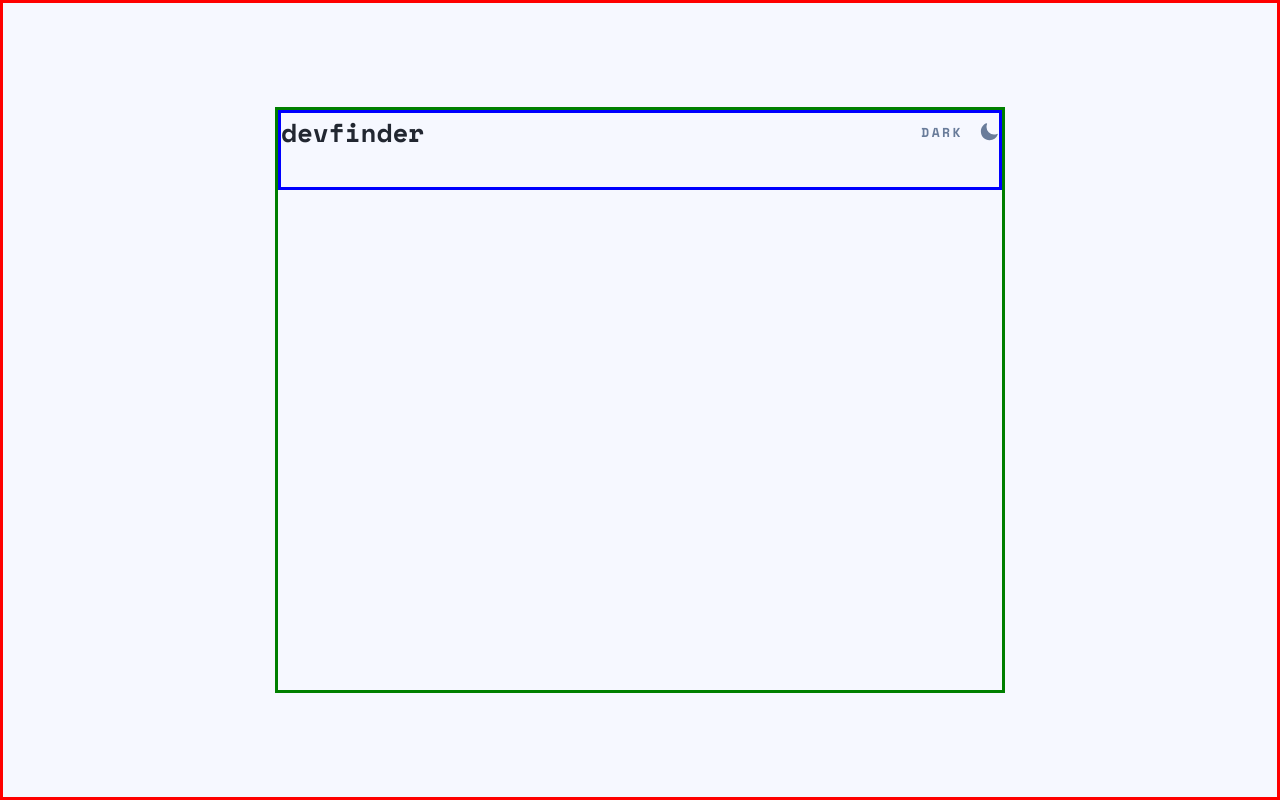
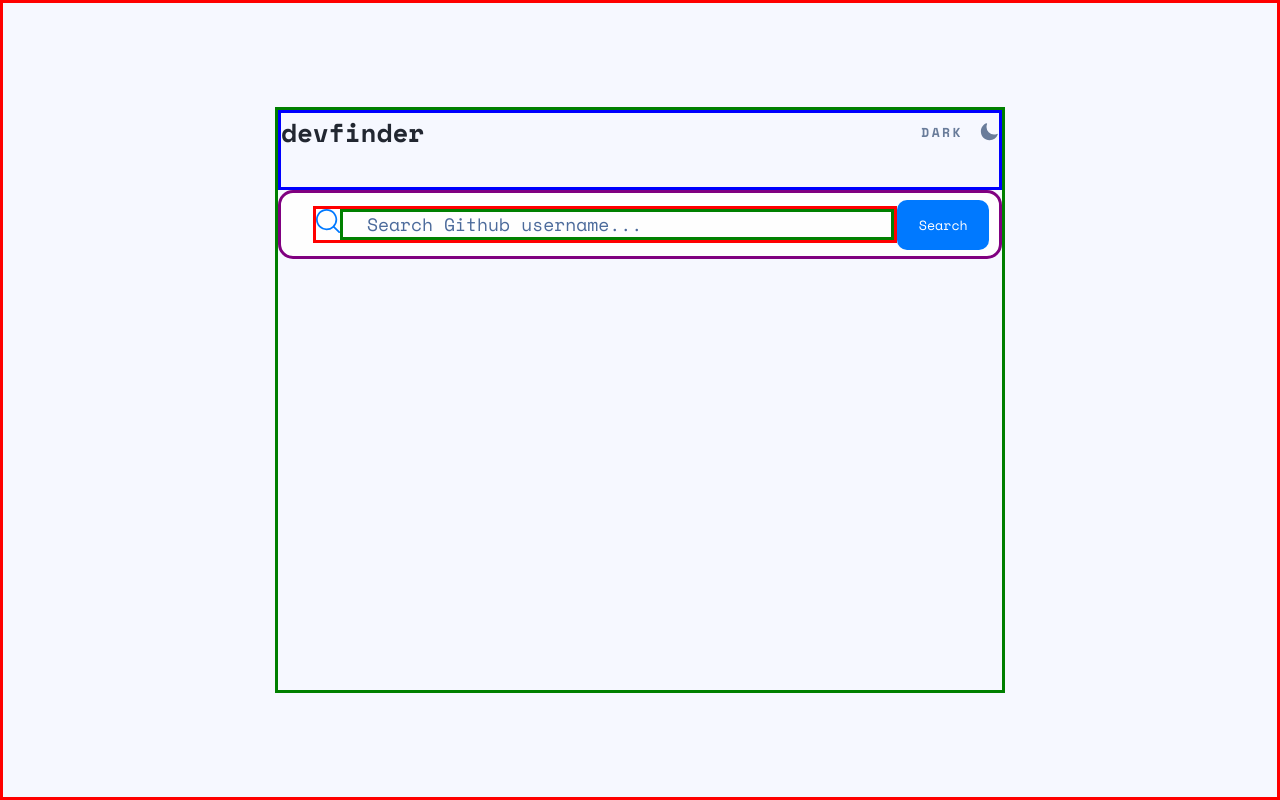
Before and after one commit to brunocs90/github-user-search-app, a React (Vite) app: page / in a window 1280 px wide. Built offline with nearby package versions, Linux system fonts and the light colour scheme.

Commit message:
search component

```diff
--- a/src/@types/styled.d.ts
+++ b/src/@types/styled.d.ts
@@ -12,9 +12,10 @@ declare module 'styled-components' {
             'text-primary': string;
             'text-secondary': string;
             'text-terciary': string;
-            blue: string;
-            'blue-hover': string;
+            'button-blue': string;
+            'button-blue-hover': string;
             red: string;
+            'button-text': string;
         };
 
         fonts: {
--- a/src/App.tsx
+++ b/src/App.tsx
@@ -1,5 +1,6 @@
 import { DefaultTheme, ThemeProvider } from 'styled-components';
 import Header from './components/Header';
+import Search from './components/Search';
 import { LIGTH } from './constants';
 import usePeristedState from './hooks/usePersistedState';
 import { MainContainer, PageContainer } from './styles';
@@ -20,6 +21,7 @@ export function App() {
             <PageContainer>
                 <MainContainer>
                     <Header toggleTheme={toggleTheme} />
+                    <Search />
                 </MainContainer>
             </PageContainer>
         </ThemeProvider>
--- /dev/null
+++ b/src/components/Search/SearchIcon.tsx
@@ -0,0 +1,10 @@
+export function SearchIcon() {
+    return (
+        <svg height="24" width="25" xmlns="http://www.w3.org/2000/svg">
+            <path
+                d="M10.609 0c5.85 0 10.608 4.746 10.608 10.58 0 2.609-.952 5-2.527 6.847l5.112 5.087a.87.87 0 01-1.227 1.233l-5.118-5.093a10.58 10.58 0 01-6.848 2.505C4.759 21.16 0 16.413 0 10.58 0 4.747 4.76 0 10.609 0zm0 1.74c-4.891 0-8.87 3.965-8.87 8.84 0 4.874 3.979 8.84 8.87 8.84a8.855 8.855 0 006.213-2.537l.04-.047a.881.881 0 01.058-.053 8.786 8.786 0 002.558-6.203c0-4.875-3.979-8.84-8.87-8.84z"
+                fill="#0079ff"
+            />
+        </svg>
+    );
+}
--- /dev/null
+++ b/src/components/Search/index.tsx
@@ -0,0 +1,17 @@
+import { SearchIcon } from './SearchIcon';
+import { SearchContainer } from './styles';
+
+export default function Search() {
+    const submitForm = (event: React.FormEvent<HTMLFormElement>) => {
+        event.preventDefault();
+    };
+    return (
+        <SearchContainer onSubmit={submitForm}>
+            <div className="search">
+                <SearchIcon />
+                <input className="inputSearch" type="text" placeholder="Search Github username..." />
+            </div>
+            <button>Search</button>
+        </SearchContainer>
+    );
+}
--- /dev/null
+++ b/src/components/Search/styles.ts
@@ -0,0 +1,57 @@
+import styled from 'styled-components';
+
+export const SearchContainer = styled.form`
+    width: 100%;
+    height: 4.313rem;
+    display: flex;
+    flex-direction: row;
+    align-items: center;
+    justify-content: space-between;
+    border-radius: 15px;
+    background-color: ${({ theme }) => theme.colors['section-background']};
+
+    padding-left: 2rem;
+    padding-right: 0.625rem;
+
+    border: solid purple;
+
+    .search {
+        width: 100%;
+        display: flex;
+        border: solid red;
+    }
+
+    .inputSearch {
+        width: 100%;
+        display: flex;
+        align-items: flex-start;
+        justify-content: center;
+        flex-direction: column;
+        border: solid green;
+        padding-left: 1.5rem;
+        background-color: transparent;
+
+        color: ${({ theme }) => theme.colors['text-secondary']};
+        font-size: 18px;
+        font-weight: 400;
+        line-height: 25px;
+
+        ::placeholder {
+            color: ${({ theme }) => theme.colors['text-secondary']};
+        }
+    }
+
+    button {
+        width: 106px;
+        height: 50px;
+        border: none;
+        border-radius: 10px;
+
+        background-color: ${({ theme }) => theme.colors['button-blue']};
+        color: ${({ theme }) => theme.colors['button-text']};
+
+        :hover {
+            background-color: ${({ theme }) => theme.colors['button-blue-hover']};
+        }
+    }
+`;
--- a/src/components/ThemeToggle/index.tsx
+++ b/src/components/ThemeToggle/index.tsx
@@ -10,7 +10,6 @@ interface Props {
 
 export default function ThemeToggle({ toggleTheme }: Props) {
     const { title } = useContext(ThemeContext);
-    console.log('meu tema agora é ', title);
     return (
         <ButtonContainer onClick={toggleTheme}>
             {title === LIGTH ? (
--- a/src/hooks/usePersistedState.ts
+++ b/src/hooks/usePersistedState.ts
@@ -1,9 +1,10 @@
-import { Dispatch, SetStateAction, useEffect, useState } from 'react';
+import { Dispatch, SetStateAction, useState } from 'react';
 
 type Response<T> = [T, Dispatch<SetStateAction<T>>];
 
 export function usePersistedState<T>(key: string, initialState: T): Response<T> {
     const [state, setState] = useState(() => {
+        return initialState;
         const storageValue = localStorage.getItem(key);
 
         if (storageValue) {
@@ -13,9 +14,9 @@ export function usePersistedState<T>(key: string, initialState: T): Response<T>
         }
     });
 
-    useEffect(() => {
-        localStorage.setItem(key, JSON.stringify(state));
-    }, [key, state]);
+    // useEffect(() => {
+    //     localStorage.setItem(key, JSON.stringify(state));
+    // }, [key, state]);
 
     return [state, setState];
 }
--- a/src/styles/themes/dark.ts
+++ b/src/styles/themes/dark.ts
@@ -11,9 +11,10 @@ export const darkTheme: DefaultTheme = {
         'text-primary': '#FFFFFF',
         'text-secondary': '#FFFFFF',
         'text-terciary': '#FFFFFF',
-        blue: '#0079FF',
-        'blue-hover': '#60ABFF',
+        'button-blue': '#0079FF',
+        'button-blue-hover': '#60ABFF',
         red: '#F74646',
+        'button-text': '#FFFFFF',
     },
 
     fonts: {
--- a/src/styles/themes/light.ts
+++ b/src/styles/themes/light.ts
@@ -11,9 +11,10 @@ export const lightTheme: DefaultTheme = {
         'text-primary': '#2B3442',
         'text-secondary': '#4B6A9B',
         'text-terciary': '#697C9A',
-        blue: '#0079FF',
-        'blue-hover': '#60ABFF',
+        'button-blue': '#0079FF',
+        'button-blue-hover': '#60ABFF',
         red: '#F74646',
+        'button-text': '#FFFFFF',
     },
 
     fonts: {
```
